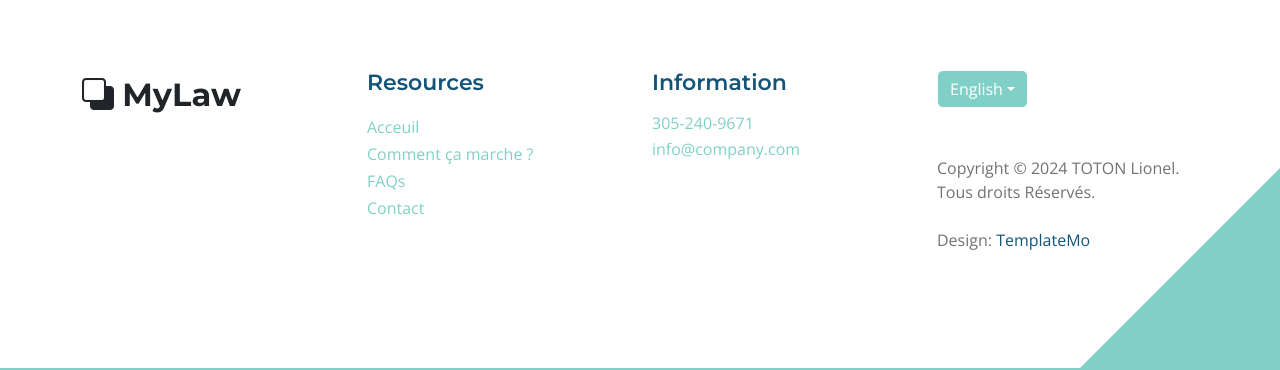
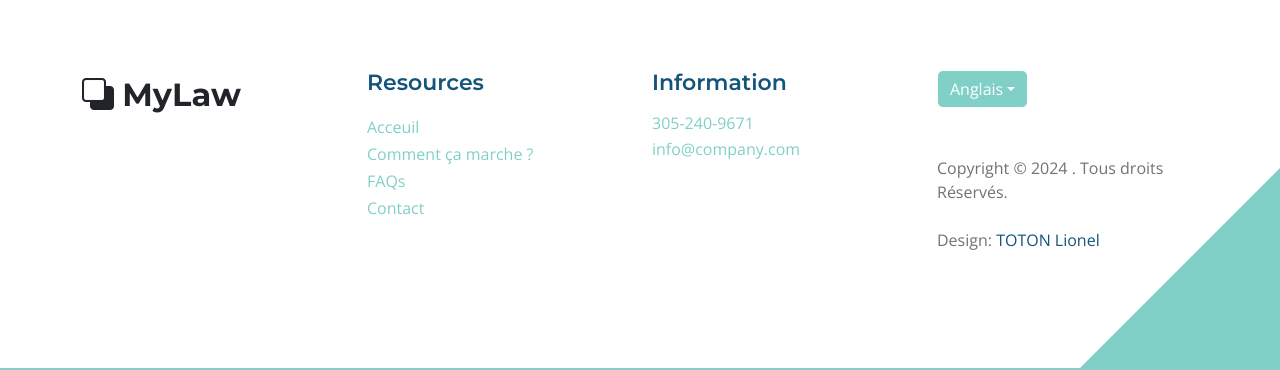
Before and after one commit to AInelo/ideathonlaw, a website: page frontend/index.html in a window 1280 px wide. Shown: the part 4315-4685 px from the top of the page. Drawn offline with nearby package versions, Linux system fonts and the light colour scheme.

Commit message:
Ideathon

```diff
--- a/frontend/index.html
+++ b/frontend/index.html
@@ -753,7 +753,7 @@ https://templatemo.com/tm-590-topic-listing
                     <div class="col-lg-3 col-md-4 col-12 mt-4 mt-lg-0 ms-auto">
                         <div class="dropdown">
                             <button class="btn btn-secondary dropdown-toggle" type="button" data-bs-toggle="dropdown" aria-expanded="false">
-                            English</button>
+                            Anglais</button>
 
                             <ul class="dropdown-menu">
                                 <li><button class="dropdown-item" type="button">Thai</button></li>
@@ -764,8 +764,8 @@ https://templatemo.com/tm-590-topic-listing
                             </ul>
                         </div>
 
-                        <p class="copyright-text mt-lg-5 mt-4">Copyright © 2024 TOTON Lionel. Tous droits Réservés.
-                        <br><br>Design: <a rel="nofollow" href="https://templatemo.com" target="_blank">TemplateMo</a></p>
+                        <p class="copyright-text mt-lg-5 mt-4">Copyright © 2024 . Tous droits Réservés.
+                        <br><br>Design: <a rel="nofollow" href="" target="_blank">TOTON Lionel</a></p>
 
                     </div>
 
```
